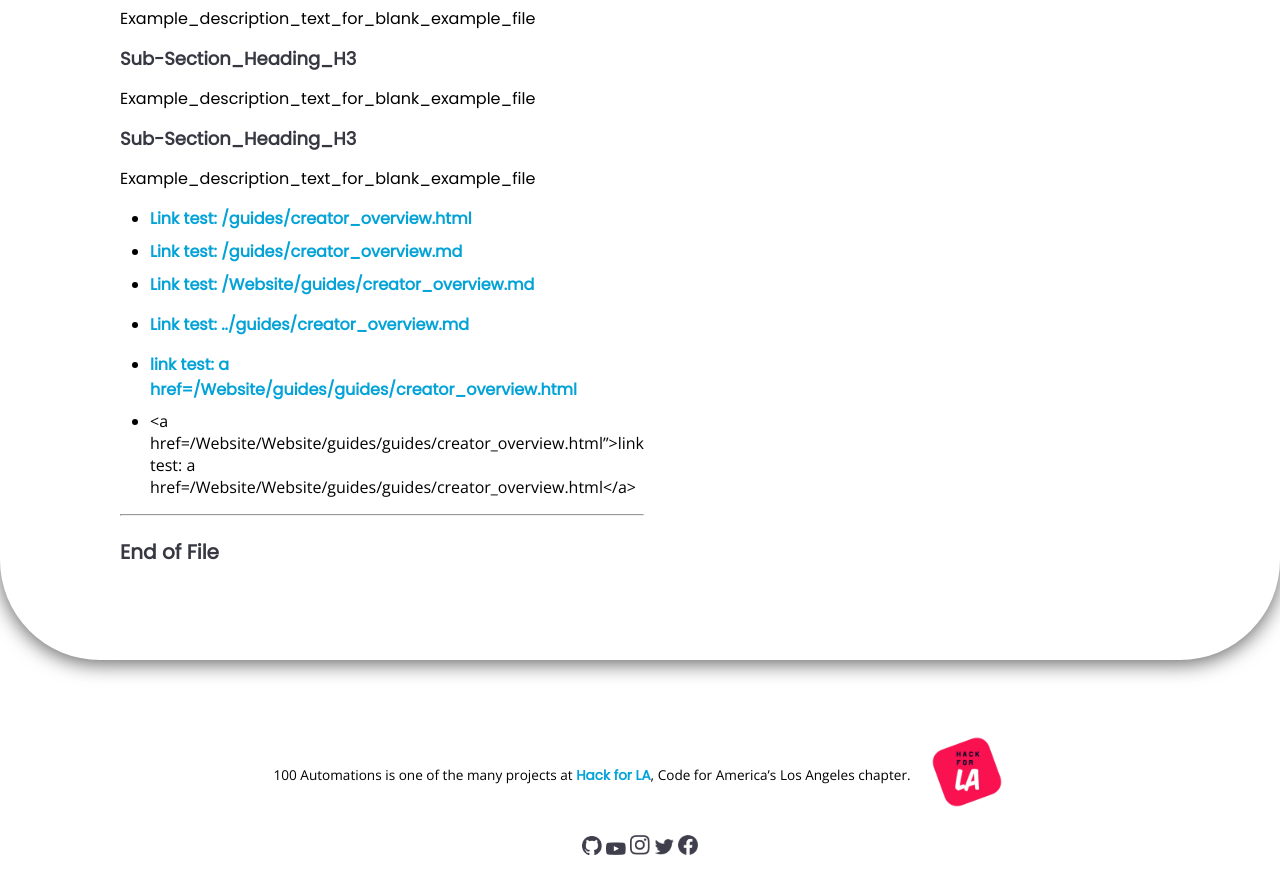
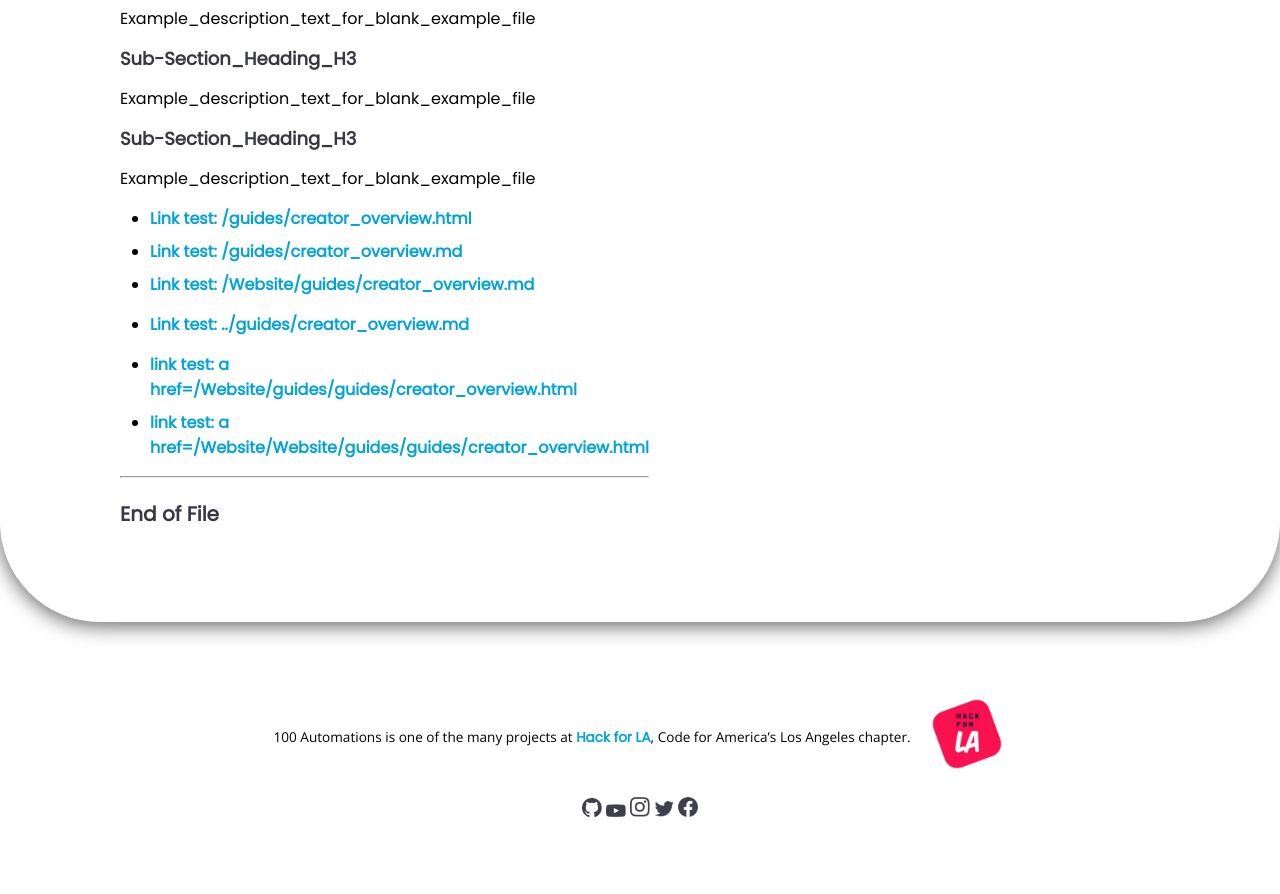
Before and after one commit to 100Automations/Website, a Jekyll site: the page built from _pages/blank_example.md, in a window 1280 px wide and 900 px high, scrolled down 738 px. Shown: the top 894 px of the window. Built offline with Jekyll 4.4.1, drawn with Linux system fonts in a browser that asks for light colours; after the commit the page ends 1600 px from its top, so only the background shows below that.

Commit message:
Update blank_example.md

```diff
--- a/_pages/blank_example.md
+++ b/_pages/blank_example.md
@@ -25,7 +25,7 @@ Example_description_text_for_blank_example_file
 - [Link test: ../guides/creator_overview.md](../guides/creator_overview.md)
 
 - <a href="/Website/guides/guides/creator_overview.html">link test: a href=/Website/guides/guides/creator_overview.html</a>
-- <a href={{ site.baseurl }}/Website/guides/guides/creator_overview.html">link test: a href={{ site.baseurl }}/Website/guides/guides/creator_overview.html</a>
+- <a href="{{ site.baseurl }}/Website/guides/guides/creator_overview.html">link test: a href={{ site.baseurl }}/Website/guides/guides/creator_overview.html</a>
 
 ---
 ## End of File
```
